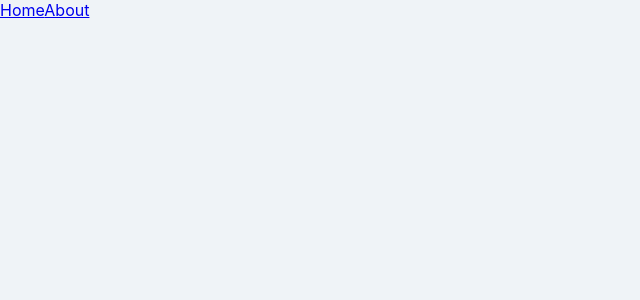
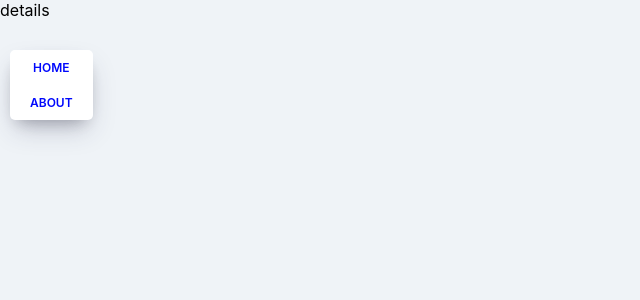
Before and after one commit to Nnagman/movie_app_2019, a React (Create React App) app: page /#/movie-detail in a window 1280 px wide. Shown: the top 300 px of the page, without its empty margins (0-640 px from the left). Built offline with nearby package versions, Linux system fonts and the light colour scheme.

Commit message:
6.3 Sharing Props Between Routes

```diff
--- a/src/App.js
+++ b/src/App.js
@@ -2,6 +2,7 @@
 import { HashRouter, Route } from "react-router-dom";
 import Home from "./routes/Home";
 import About from "./routes/About";
+import Detail from "./routes/Detail";
 import Navigation from "./components/Navigation";
 import "./App.css";
 
@@ -11,6 +12,7 @@
       <Navigation />
       <Route path="/" exact={true} component={Home} />
       <Route path="/about" component={About} />
+      <Route path="/movie-detail" component={Detail} />
     </HashRouter>
   );
 }
--- a/src/components/Movie.js
+++ b/src/components/Movie.js
@@ -1,9 +1,22 @@
 import React from "react";
+import { Link } from "react-router-dom";
 import PropTypes from "prop-types";
 import "./Movie.css";
 
 function Movie({ year, title, summary, poster, genres = [] }) {
   return (
+    <Link
+      to={{
+        pathname: "/movie-detail",
+        state: {
+          year,
+          title,
+          summary,
+          poster,
+          genres
+        }
+      }}
+    >
       <div className="movie">
         <img src={poster} alt={title} title={title}></img>
         <div className="movie__data">
@@ -19,6 +32,7 @@
           <p className="movie__summary">{summary.slice(0, 180)}...</p>
         </div>
       </div>
+    </Link>
   );
 }
 
--- a/src/components/Navigation.css
+++ b/src/components/Navigation.css
@@ -0,0 +1,25 @@
+.nav {
+  position: fixed;
+  top: 50px;
+  left: 10px;
+  display: flex;
+  flex-direction: column;
+  background-color: white;
+  padding: 10px 20px;
+  box-shadow: 0 13px 27px -5px rgba(50, 50, 93, 0.25),
+    0 8px 16px -8px rgba(0, 0, 0, 0.3), 0 -6px 16px -6px rgba(0, 0, 0, 0.025);
+  border-radius: 5px;
+}
+
+.nav a {
+  text-decoration: none;
+  color: #0008fc;
+  text-transform: uppercase;
+  font-size: 12px;
+  text-align: center;
+  font-weight: 600;
+}
+
+.nav a:not(:last-child) {
+  margin-bottom: 20px;
+}
--- a/src/components/Navigation.js
+++ b/src/components/Navigation.js
@@ -1,9 +1,10 @@
 import React from "react";
 import { Link } from "react-router-dom";
+import "./Navigation.css";
 
 function Navigation() {
   return (
-    <div>
+    <div className="nav">
       <Link to="/">Home</Link>
       <Link to="/about">About</Link>
     </div>
--- a/src/routes/About.js
+++ b/src/routes/About.js
@@ -1,7 +1,8 @@
 import React from "react";
 import "./About.css";
 
-function About() {
+function About(props) {
+  console.log(props);
   return (
     <div className="about__container">
       <span>
--- /dev/null
+++ b/src/routes/Detail.js
@@ -0,0 +1,8 @@
+import React from "react";
+
+function Detail(props) {
+  console.log(props);
+  return <div>details</div>;
+}
+
+export default Detail;
```
Lines whose indentation alone changed are shown as unchanged.
